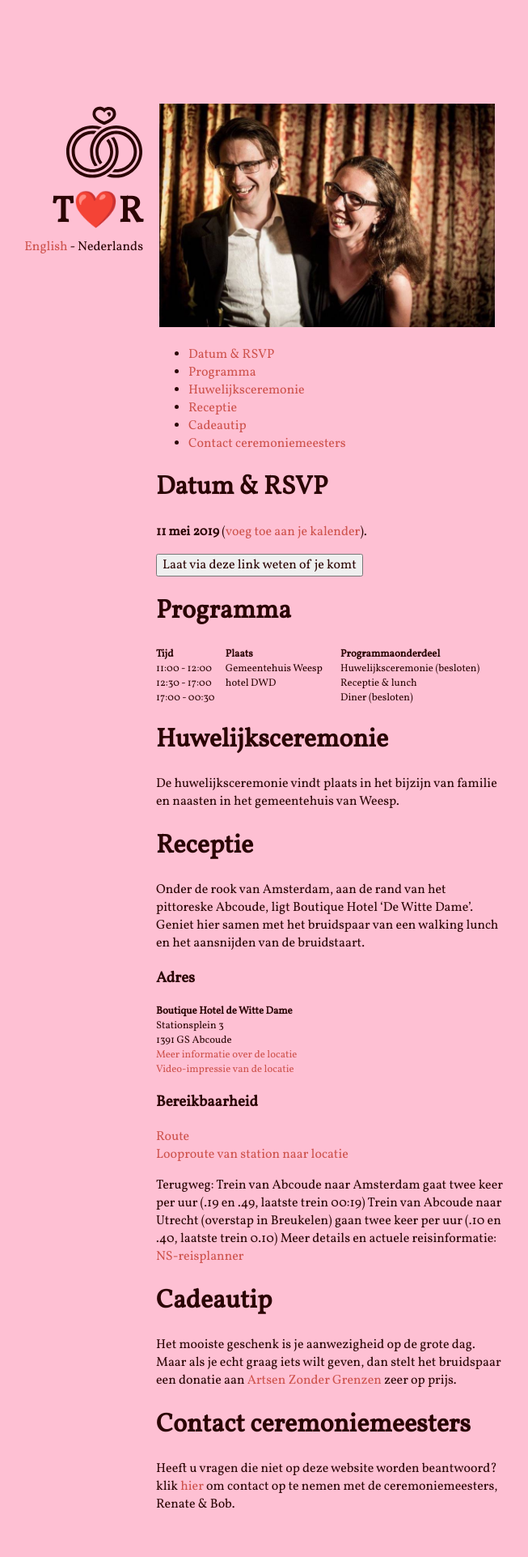
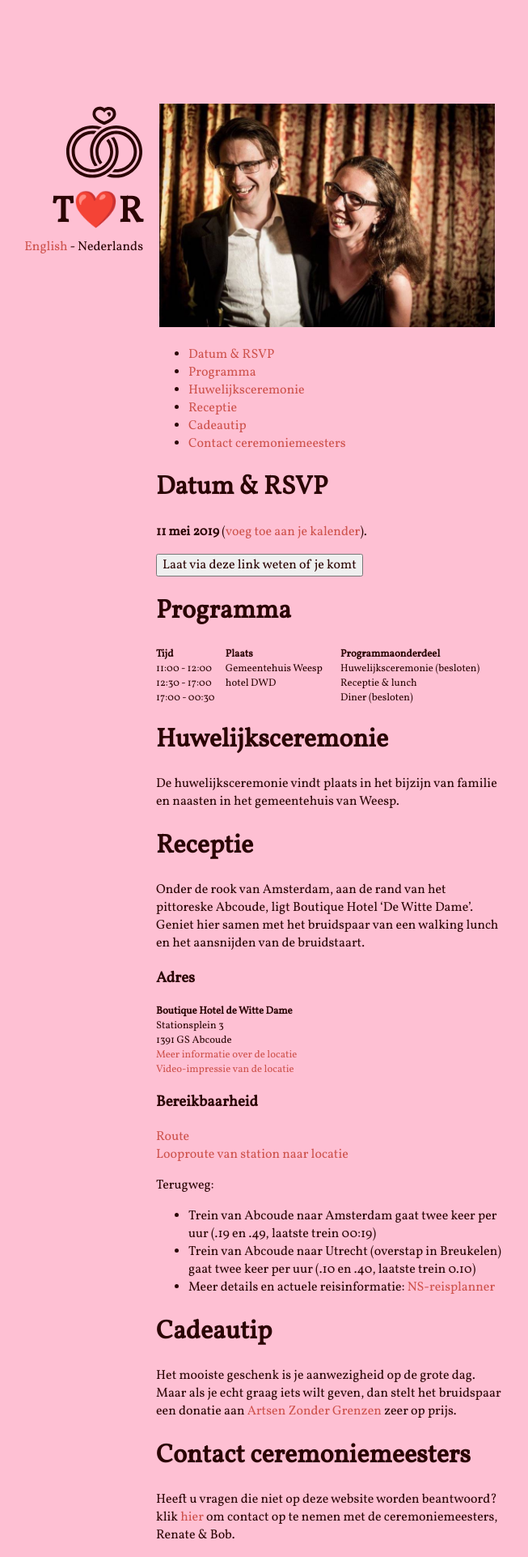
Before and after one commit to bobvanluijt/tosja-richard, a Jekyll site: the page built from index-nl.md, in a window 1280 px wide. Shown: the whole page at 81% size, without its empty margins (465-1118 px from the left). Built offline with Jekyll 4.4.1, drawn with Linux system fonts in a browser that asks for light colours; nearby versions of some CDN libraries; comment, search, counter and statistics services are not loaded; before the commit the page ends 1885 px from its top, so only the background shows below that.

Commit message:
Update index-nl.md

```diff
--- a/index-nl.md
+++ b/index-nl.md
@@ -48,9 +48,9 @@
 [Looproute van station naar locatie](https://www.google.com/maps/dir/Abcoude,+1391+JN+Abcoude/Boutique+Hotel+De+Witte+Dame,+Stationsplein,+Abcoude/@52.2760939,4.9754859,16z/data=!4m14!4m13!1m5!1m1!1s0x47c60c963dffff1d:0xd03b887b870755c8!2m2!1d4.9771355!2d52.2788817!1m5!1m1!1s0x47c60cbf25087fb3:0xcf7673dbed8398e3!2m2!1d4.981589!2d52.273035!3e2){:target="_blank"}
 
 Terugweg:
-Trein van Abcoude naar Amsterdam gaat twee keer per uur (.19 en .49, laatste trein 00:19)
-Trein van Abcoude naar Utrecht (overstap in Breukelen) gaan twee keer per uur (.10 en .40, laatste trein 0.10)
-Meer details en actuele reisinformatie: [NS-reisplanner](https://www.ns.nl/reisplanner#/)
+- Trein van Abcoude naar Amsterdam gaat twee keer per uur (.19 en .49, laatste trein 00:19)
+- Trein van Abcoude naar Utrecht (overstap in Breukelen) gaat twee keer per uur (.10 en .40, laatste trein 0.10)
+- Meer details en actuele reisinformatie: [NS-reisplanner](https://www.ns.nl/reisplanner#/)
 
 # Cadeautip
 
```
